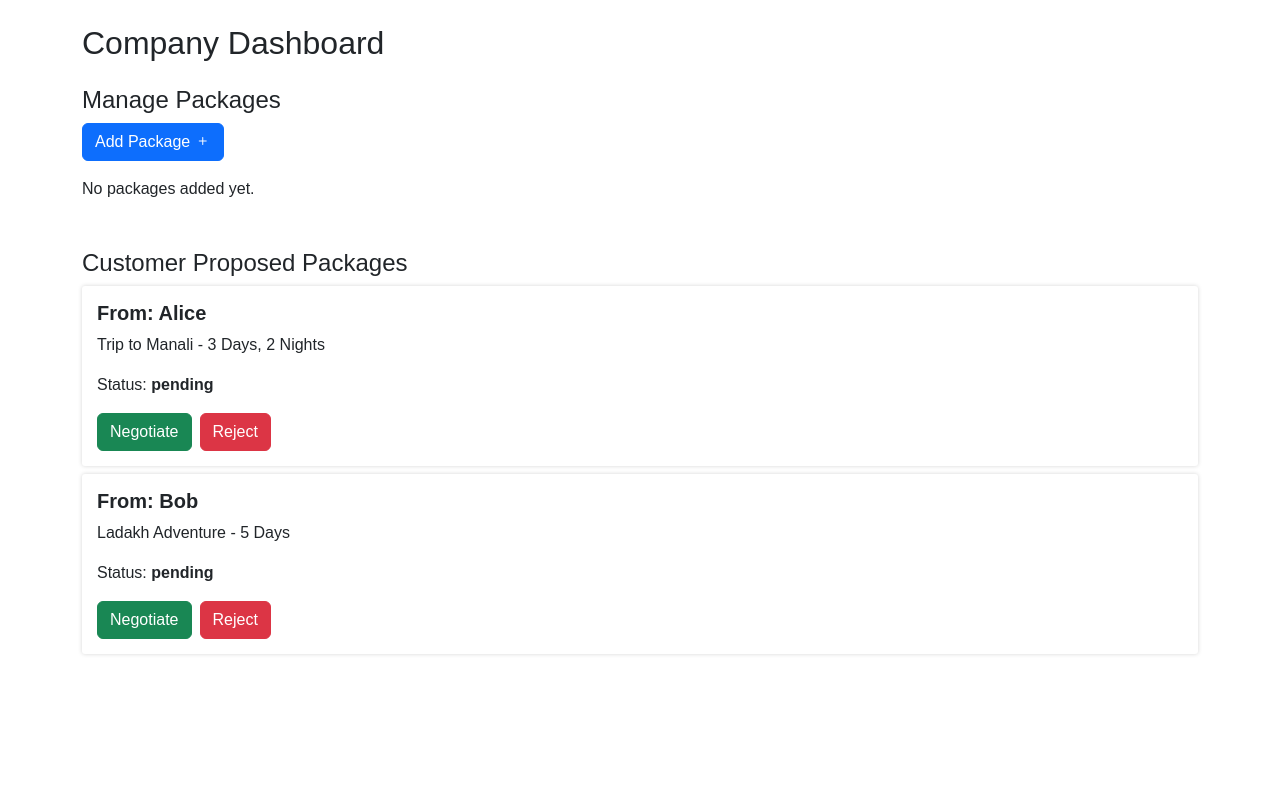
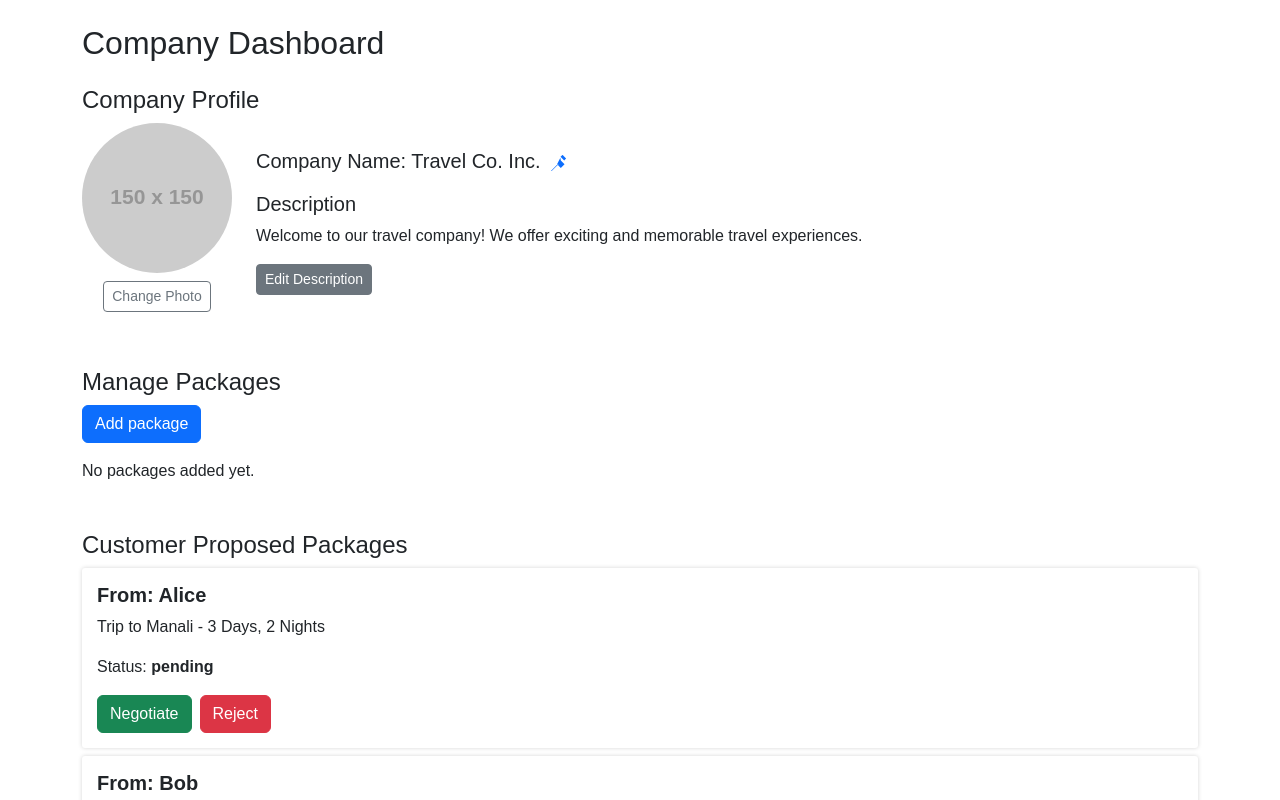
Before and after one commit to DayReez/obscura, a React (Vite) app in the folder client/: page /home-company in a window 1280 px wide. Shown: the top 800 px of the page. Built offline with nearby package versions, Linux system fonts and the light colour scheme; a web font is replaced by a local one.

Commit message:
company home page improvments

```diff
--- a/client/src/AddPackageModal.jsx
+++ b/client/src/AddPackageModal.jsx
@@ -24,11 +24,24 @@ function AddPackageModal({ show, handleClose }) {
     setPitstops(updated);
   };
 
+//   const handleSubmit = (e) => {
+//     e.preventDefault();
+//     const packageData = {
+//       companyName,
+//       location,
+//       price,
+//       description,
+//       pitstops,
+//     };
+//     console.log('Submitting package:', packageData);
+//     handleClose();
+
     const handleSubmit = (e) => {
     e.preventDefault();
     const packageData = {
         companyName,
-      location,
+        location,         // Start location
+        destination,      // ✅ End location
         price,
         description,
         pitstops,
@@ -45,8 +58,8 @@ function AddPackageModal({ show, handleClose }) {
       <Modal.Body>
         <Form onSubmit={handleSubmit}>
 
-          <Form.Group controlId="location" className="mt-3">
-            <Form.Label>Location</Form.Label>
+          {/* <Form.Group controlId="location" className="mt-3">
+            <Form.Label>Start location</Form.Label>
             <Form.Control
               type="text"
               placeholder="Enter start location"
@@ -56,7 +69,7 @@ function AddPackageModal({ show, handleClose }) {
             />
           </Form.Group>
           <Form.Group controlId="location" className="mt-3">
-            <Form.Label>Location</Form.Label>
+            <Form.Label>End location</Form.Label>
             <Form.Control
               type="text"
               placeholder="Enter destination"
@@ -64,7 +77,30 @@ function AddPackageModal({ show, handleClose }) {
               onChange={(e) => setDestination(e.target.value)}
               required
             />
+          </Form.Group> */}
+
+            <Form.Group controlId="startLocation" className="mt-3">
+                <Form.Label>Start location</Form.Label>
+                <Form.Control
+                    type="text"
+                    placeholder="Enter start location"
+                    value={location}
+                    onChange={(e) => setLocation(e.target.value)}
+                    required
+                />
                 </Form.Group>
+
+                <Form.Group controlId="endLocation" className="mt-3">
+                <Form.Label>End location</Form.Label>
+                <Form.Control
+                    type="text"
+                    placeholder="Enter destination"
+                    value={destination}
+                    onChange={(e) => setDestination(e.target.value)}
+                    required
+                />
+            </Form.Group>
+
           <Form.Group className="mt-3">
             <Form.Label>Pitstops</Form.Label>
             {pitstops.map((stop, index) => (
@@ -96,7 +132,7 @@ function AddPackageModal({ show, handleClose }) {
             <Form.Label>Price</Form.Label>
             <Form.Control
               type="number"
-              placeholder="Enter price in USD"
+              placeholder="Enter price in INR"
               value={price}
               onChange={(e) => setPrice(e.target.value)}
               required
--- a/client/src/AddPackageRequestButton.jsx
+++ b/client/src/AddPackageRequestButton.jsx
@@ -1,7 +1,7 @@
-function AddPackageRequestButton({ onClick }) {
+function AddPackageRequestButton({ onClick, label = "Add Package" }) {
   return (
     <button type="button" className="btn btn-primary" onClick={onClick}>
-      Add Package <i className="bi bi-plus"></i>
+      {label}
     </button>
   );
 }
--- a/client/src/HomePage.jsx
+++ b/client/src/HomePage.jsx
@@ -1,4 +1,4 @@
-import { useState } from 'react';
+import { useState, useEffect } from 'react';
 import AddPackageModal from './AddPackageModal';
 import Header from './Header.jsx';
 import HomePageHero from './HomePageHero.jsx';
@@ -15,6 +15,22 @@ function HomePage() {
 
   const handleOpenModal = () => setShowModal(true);
   const handleCloseModal = () => setShowModal(false);
+
+  useEffect(() => {
+    window.chatbaseConfig = {
+      chatbotId: "tuupvZia1Xmy1BRt2Whvq",
+    };
+
+    const script = document.createElement('script');
+    script.src = "https://www.chatbase.co/embed.min.js";
+    script.defer = true;
+    script.setAttribute("chatbotId", "tuupvZia1Xmy1BRt2Whvq");
+    document.body.appendChild(script);
+
+    return () => {
+      document.body.removeChild(script);
+    };
+  }, []);
 
   return (
     <>
--- a/client/src/HomePageCompany.jsx
+++ b/client/src/HomePageCompany.jsx
@@ -1,5 +1,5 @@
 import React, { useState } from 'react';
-import { Button, Card } from 'react-bootstrap';
+import { Button, Card, Form, Image } from 'react-bootstrap';
 import AddPackageModal from './AddPackageModal.jsx';
 import AddPackageRequestButton from './AddPackageRequestButton.jsx';
 
@@ -12,6 +12,13 @@ function CompanyDashboard() {
 
   const [showAddModal, setShowAddModal] = useState(false);
 
+  // State for company profile details
+  const [companyName, setCompanyName] = useState('Travel Co. Inc.'); // Default company name
+  const [editingName, setEditingName] = useState(false); // State to manage name editing
+  const [companyPhoto, setCompanyPhoto] = useState('https://via.placeholder.com/150'); // Default placeholder image
+  const [companyDescription, setCompanyDescription] = useState('Welcome to our travel company! We offer exciting and memorable travel experiences.');
+  const [editingDescription, setEditingDescription] = useState(false); // State to manage description editing
+
   const handleDeletePackage = (id) => {
     setPackages(packages.filter(pkg => pkg.id !== id));
   };
@@ -20,13 +27,109 @@ function CompanyDashboard() {
     setProposals(proposals.map(p => p.id === id ? { ...p, status: action } : p));
   };
 
+  const handlePhotoChange = (event) => {
+    if (event.target.files && event.target.files[0]) {
+      const reader = new FileReader();
+      reader.onload = (e) => {
+        setCompanyPhoto(e.target.result);
+      };
+      reader.readAsDataURL(event.target.files[0]);
+    }
+  };
+
+  // Handlers for company name editing
+  const handleNameChange = (event) => {
+    setCompanyName(event.target.value);
+  };
+
+  const handleSaveName = () => {
+    setEditingName(false);
+  };
+
+  // Handlers for description editing
+  const handleDescriptionChange = (event) => {
+    setCompanyDescription(event.target.value);
+  };
+
+  const handleSaveDescription = () => {
+    setEditingDescription(false);
+  };
+
   return (
     <div className="container py-4">
       <h2 className="mb-4">Company Dashboard</h2>
 
+      {/* Company Profile Section */}
+      <div className="mb-5">
+        <h4>Company Profile</h4>
+        <div className="d-flex align-items-center mb-3">
+          <div className="me-4 text-center">
+            <Image src={companyPhoto} roundedCircle style={{ width: '150px', height: '150px', objectFit: 'cover' }} />
+            <Form.Group controlId="companyPhoto" className="mt-2">
+              <Form.Label className="btn btn-sm btn-outline-secondary">Change Photo</Form.Label>
+              <Form.Control type="file" accept="image/*" onChange={handlePhotoChange} className="d-none" />
+            </Form.Group>
+          </div>
+          <div className="flex-grow-1"> {/* This div will take remaining space */}
+            {/* Company Name Section */}
+            <div className="mb-3">
+              <h5>
+                Company Name:{' '}
+                {editingName ? (
+                  <Form.Control
+                    type="text"
+                    value={companyName}
+                    onChange={handleNameChange}
+                    onBlur={handleSaveName}
+                    onKeyPress={(e) => {
+                      if (e.key === 'Enter') {
+                        handleSaveName();
+                      }
+                    }}
+                    autoFocus
+                    className="d-inline-block w-auto ms-2"
+                    style={{maxWidth: '300px'}} // Limit width of input
+                  />
+                ) : (
+                  <>
+                    {companyName}
+                    <Button variant="link" onClick={() => setEditingName(true)} className="ms-2 p-0 text-decoration-none">
+                      <svg xmlns="http://www.w3.org/2000/svg" width="16" height="16" fill="currentColor" className="bi bi-pencil-fill" viewBox="0 0 16 16">
+                        <path d="M12.854.146a.5.5 0 0 0-.707 0L10.5 1.793 14.207 5.5l1.647-1.646a.5.5 0 0 0 0-.708l-3.5-3.5zm-2.5 2.5L7.07 9.172 10.828 12.928 14.536 9.22l-3.707-3.708zm-3.396 7.33a.5.5 0 0 0-.146.146l-6.5 6.5a.5.5 0 0 0-.146.146V16h1.5l6.5-6.5c.092-.092.146-.22.146-.354V10.5z"/>
+                      </svg>
+                    </Button>
+                  </>
+                )}
+              </h5>
+            </div>
+
+            {/* Company Description Section */}
+            <div>
+              <h5>Description</h5>
+              {editingDescription ? (
+                <>
+                  <Form.Control
+                    as="textarea"
+                    rows={3}
+                    value={companyDescription}
+                    onChange={handleDescriptionChange}
+                  />
+                  <Button variant="success" size="sm" className="mt-2" onClick={handleSaveDescription}>Save Description</Button>
+                </>
+              ) : (
+                <>
+                  <p>{companyDescription}</p>
+                  <Button variant="secondary" size="sm" onClick={() => setEditingDescription(true)}>Edit Description</Button>
+                </>
+              )}
+            </div>
+          </div>
+        </div>
+      </div>
+
       <div className="mb-5">
         <h4>Manage Packages</h4>
-        <AddPackageRequestButton onClick={() => setShowAddModal(true)} />
+        <AddPackageRequestButton onClick={() => setShowAddModal(true)} label="Add package" />
         <div className="mt-3">
           {packages.length === 0 && <p>No packages added yet.</p>}
           {packages.map(pkg => (
```
Lines whose indentation alone changed are shown as unchanged.
